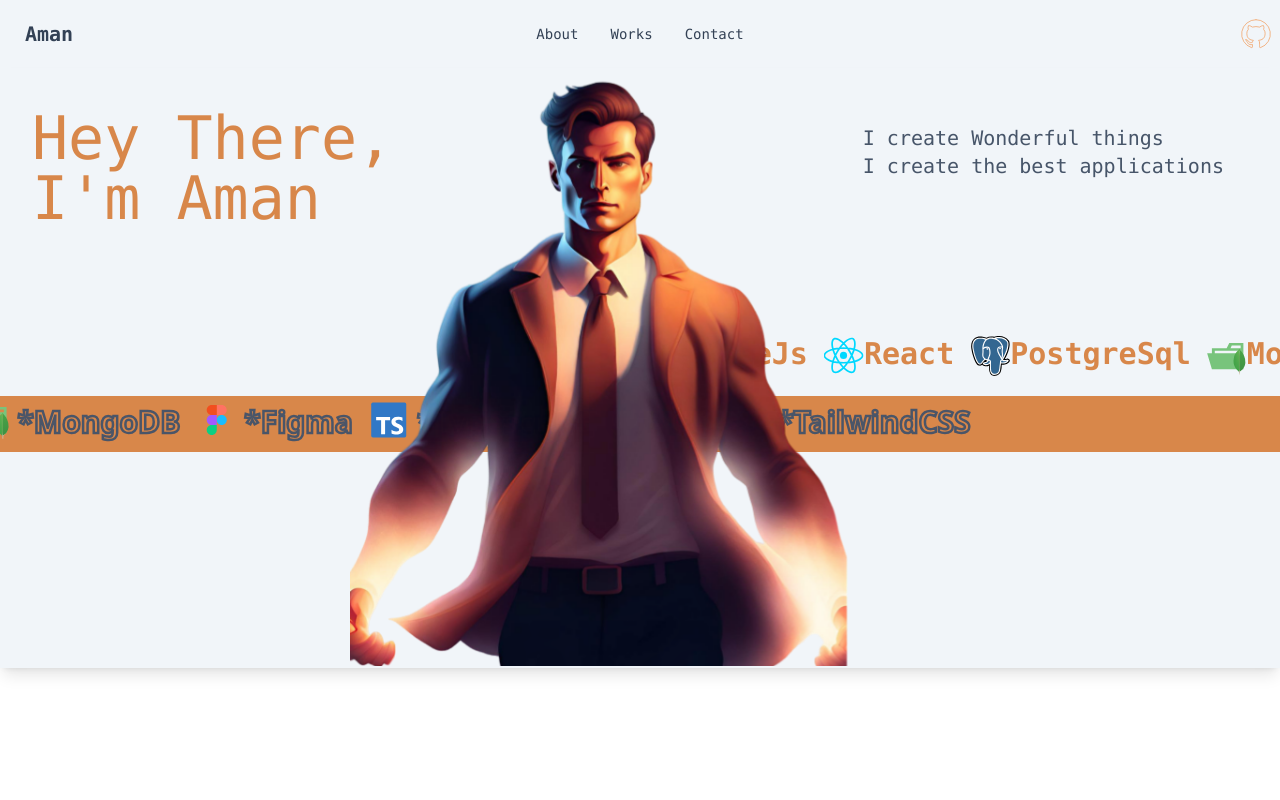
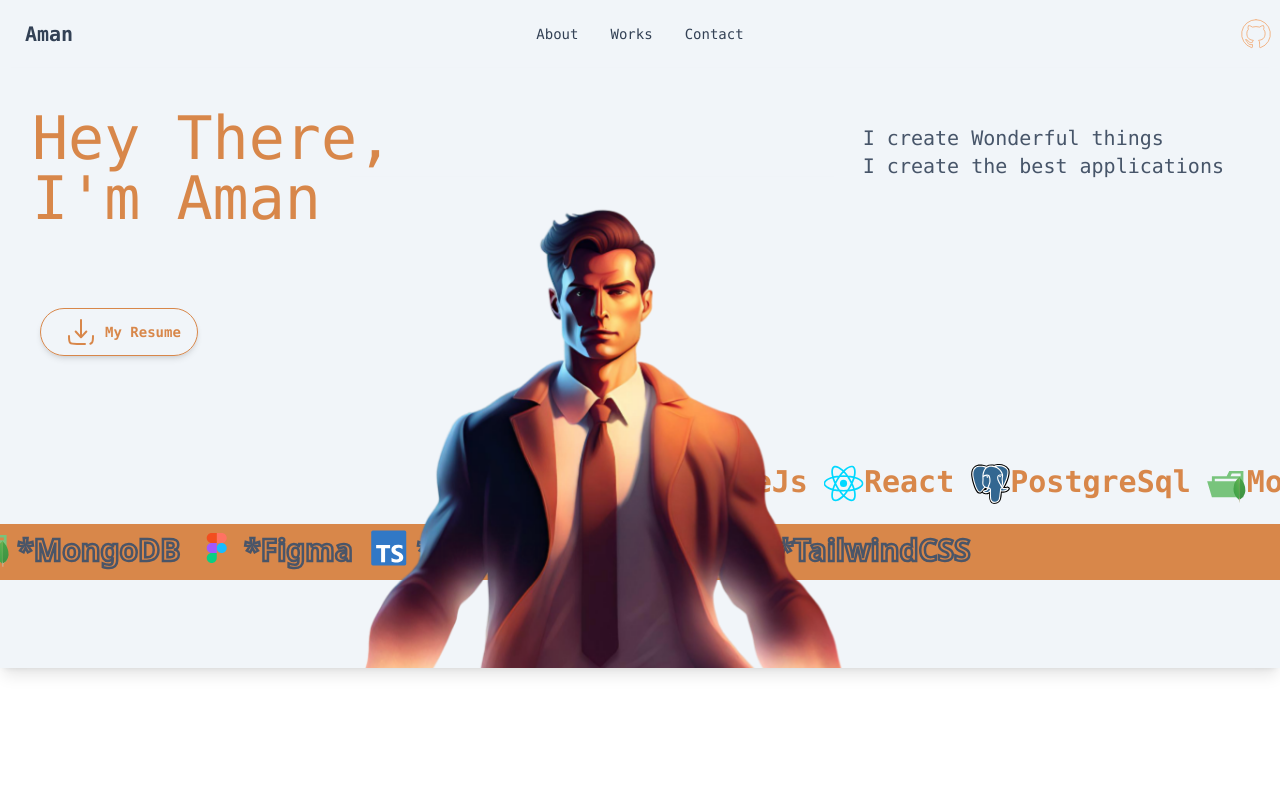
Before and after one commit to mrcoder57/minimal-resume, a React (Vite) app: page / in a window 1280 px wide. Shown: the top 800 px of the page. Built offline with nearby package versions, Linux system fonts and the light colour scheme; no server answers.

Commit message:
feat(add):add download resume button

```diff
--- a/src/Components/Hero.jsx
+++ b/src/Components/Hero.jsx
@@ -1,29 +1,40 @@
-import React from 'react'
-import body from "../assets/man.png"
-import Herobg from './Herobg'
+import React from "react";
+import body from "../assets/man.png";
+import Herobg from "./Herobg";
+import download from "../assets/download.svg";
 const Hero = () => {
   return (
-    <div className='lg:h-[600px] h-full w-full overflow-y-hidden bg-slate-100 font-mono shadow-lg'>
-      <div className='flex lg:flex-row flex-col  mt-10 lg:justify-between justify-start mx-8'>
+    <div className="lg:h-[600px] h-full w-full overflow-y-hidden bg-slate-100 font-mono shadow-lg">
+      <div className="flex lg:flex-row flex-col  mt-10 lg:justify-between justify-start mx-8">
         <div>
-          <h1 className='text-6xl font-medium text-[#d8874a]'>
+          <h1 className="text-6xl font-medium text-[#d8874a]">
             Hey There, <br /> I'm Aman
           </h1>
         </div>
+
         <br />
         <div>
-          <p className='mr-6 mt-4 text-xl text-slate-600'>
+          <p className="mr-6 mt-4 text-xl text-slate-600">
             I create Wonderful things <br /> I create the best applications
           </p>
         </div>
-
       </div>
-      <div className=' lg:h-44  lg:max-h-40 lg:ml-[350px] lg:mt-[-180px] mx-4 mt-6 relative z-50 md:ml-[200px] '>
-        <img src={body} alt='boy' width={500} height={200} draggable={false} />
+      <div className=" lg:mt-20 ml-5 mt-5 lg:ml-10 btn btn-ghost border border-[#d8874a] rounded-full shadow-md">
+        <a
+          href="https://drive.google.com/file/d/1ejyE2RP_Cz13TaZra1zSmjWfRlYw7raQ/view?usp=sharing"
+          target="_blank"
+          className=" flex flex-row items-center text-[#d8874a]"
+        >
+          <img src={download} alt="" className=" h-8 w-12" />
+          My Resume
+        </a>
+      </div>
+      <div className=" lg:h-44  lg:max-h-40 lg:ml-[350px] lg:mt-[-180px] mx-4 mt-6 relative z-50 md:ml-[200px] ">
+        <img src={body} alt="boy" width={500} height={200} draggable={false} />
       </div>
       <Herobg></Herobg>
     </div>
-  )
-}
+  );
+};
 
-export default Hero
+export default Hero;
```
Also changed, not shown: src/assets/download.svg (added).
